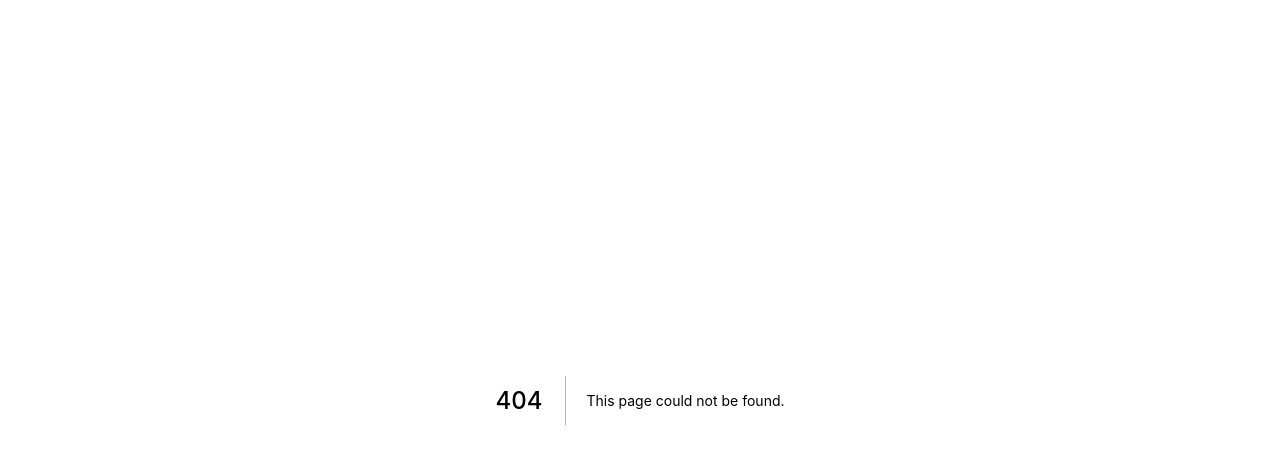
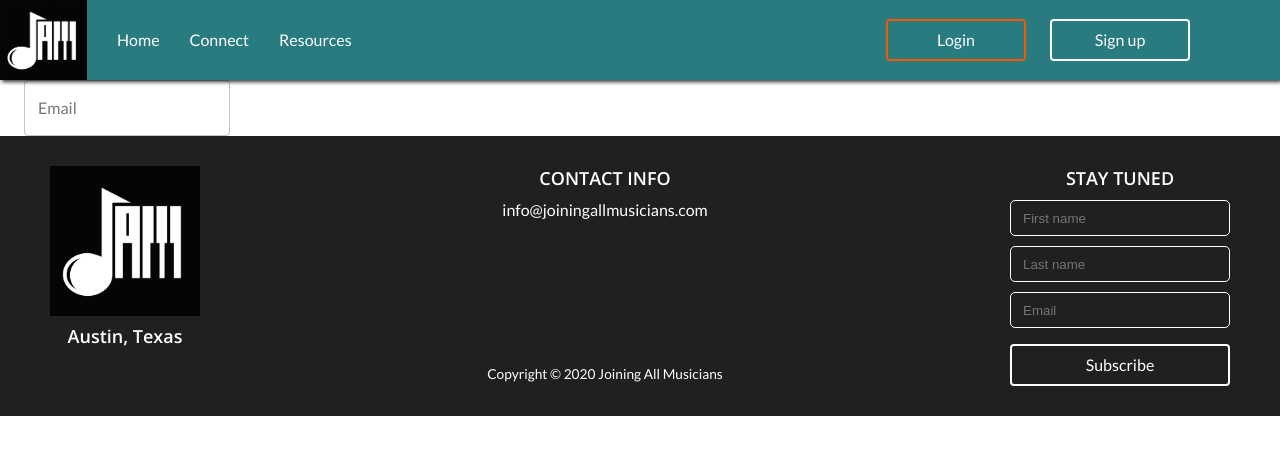
Before and after one commit to Klkrieg/JAM-DEV, a Next.js app: page /login in a window 1280 px wide. Before the commit this address had no page. Shown: the top 454 px of the page. Built offline with nearby package versions, Linux system fonts and the light colour scheme.

Commit message:
added pages and links to new pages

```diff
--- a/src/common/components/Navbar.jsx
+++ b/src/common/components/Navbar.jsx
@@ -102,14 +102,17 @@ const Navbar = () => {
       </Box>
 
       <Box display="flex" mr="90px">
+        <Link href="/login">
           <WideButton
             variant="outlined"
             color="primary"
             onClick={() => setSignInOpen(true)}
           >
-          Sign in
+            Login
           </WideButton>
+        </Link>
         <Box ml={3} />
+        <Link href="/signup">
           <WideButton
             variant="outlined"
             color="secondary"
@@ -117,6 +120,7 @@ const Navbar = () => {
           >
             Sign up
           </WideButton>
+        </Link>
       </Box>
 
       {(isSignInOpen || isSignUpOpen) && <Backdrop />}
--- /dev/null
+++ b/src/pages/login.jsx
@@ -0,0 +1,16 @@
+import Layout from '../common/components/Layout';
+import { Container, TextField, Button } from '@material-ui/core';
+
+const login = () => {
+  return (
+    <Layout title="JAM | login">
+      <Container>
+        <form>
+          <TextField type="email" variant="outlined" label="Email"></TextField>
+        </form>
+      </Container>
+    </Layout>
+  );
+};
+
+export default login;
```
Also changed, not shown: src/pages/signup.jsx (added, +15 -0 lines). Lines whose indentation alone changed are shown as unchanged.
